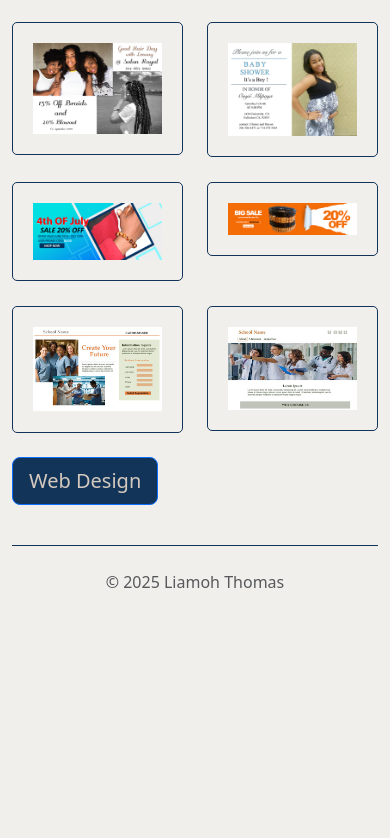
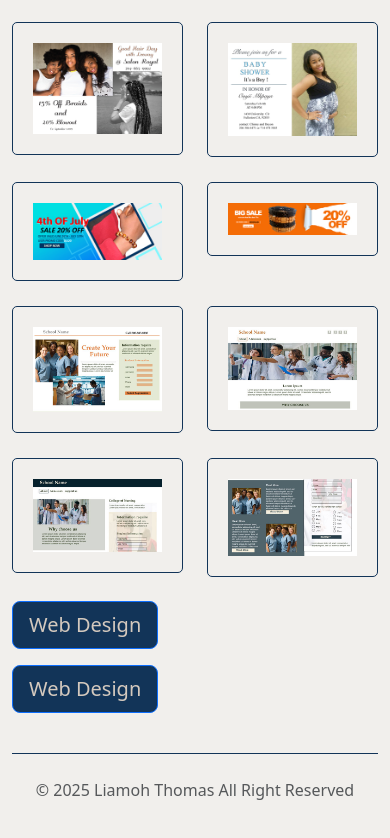
Before and after one commit to Liamohth/graphic-design, a plain HTML site: page index.html in a window 390 px wide. Shown: the part 495-1333 px from the top of the page. Before the commit the page ends 1161 px from the top, so only its background shows below. Drawn offline with nearby package versions, Linux system fonts and the light colour scheme.

Commit message:
Update index.html

```diff
--- a/index.html
+++ b/index.html
@@ -126,21 +126,33 @@ body{
         </div>
 
 	  <div class="col-6 col-md-3">
-          <a href="./img/large/landing-page1.jpg" class="thumbnail" title="sale banner">
-            <img src="./img/thumb/landing-page1.jpg" alt="sale banner" class="img-fluid">
+          <a href="./img/large/landing-page1.jpg" class="thumbnail" title="Landing page">
+            <img src="./img/thumb/landing-page1.jpg" alt="Landing page" class="img-fluid">
           </a>
         </div>
 
 	  <div class="col-6 col-md-3">
-          <a href="./img/large/landing-page2.jpg" class="thumbnail" title="sale banner">
-            <img src="./img/thumb/landing-page2.jpg" alt="sale banner" class="img-fluid">
+          <a href="./img/large/landing-page2.jpg" class="thumbnail" title="Landing page">
+            <img src="./img/thumb/landing-page2.jpg" alt="Landing page" class="img-fluid">
           </a>
         </div>
 
+	 <div class="col-6 col-md-3">
+          <a href="./img/large/landing-page3.jpg" class="thumbnail" title="Landing page">
+            <img src="./img/thumb/landing-page3.jpg" alt="Landing page" class="img-fluid">
+          </a>
+        </div>
 
-
-			</div>
-			<p>
+	 <div class="col-6 col-md-3">
+          <a href="./img/large/landing-page3-1.jpg" class="thumbnail" title="Landing page">
+            <img src="./img/thumb/landing-page3-1.jpg" alt="Landing page" class="img-fluid">
+          </a>
+        </div>
+</div>
+	<p>
+        <button type="button" class="btn btn-primary btn-lg"><a href="https://yourdesigningspace.com/" target="_blank">Web Design</a></button>
+      </p>
+	<p>
         <button type="button" class="btn btn-primary btn-lg"><a href="https://yourdesigningspace.com/" target="_blank">Web Design</a></button>
       </p>
     </main>
@@ -154,7 +166,7 @@ body{
           <li class="nav-item"><a href="#" class="nav-link px-2 text-body-secondary">FAQs</a></li>
           <li class="nav-item"><a href="#" class="nav-link px-2 text-body-secondary">About</a></li>
         </ul> -->
-        <p class="text-center border-top pb-3 pt-4 mb-3 text-body-secondary">© 2025 Liamoh Thomas</p>
+        <p class="text-center border-top pb-3 pt-4 mb-3 text-body-secondary">© 2025 Liamoh Thomas All Right Reserved</p>
       </footer>
     </div>
 	<script src="https://ajax.googleapis.com/ajax/libs/jquery/3.5.1/jquery.min.js"></script>
```
